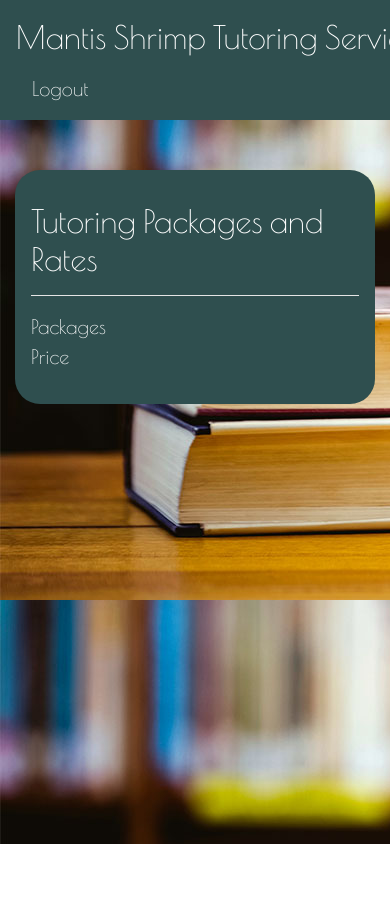
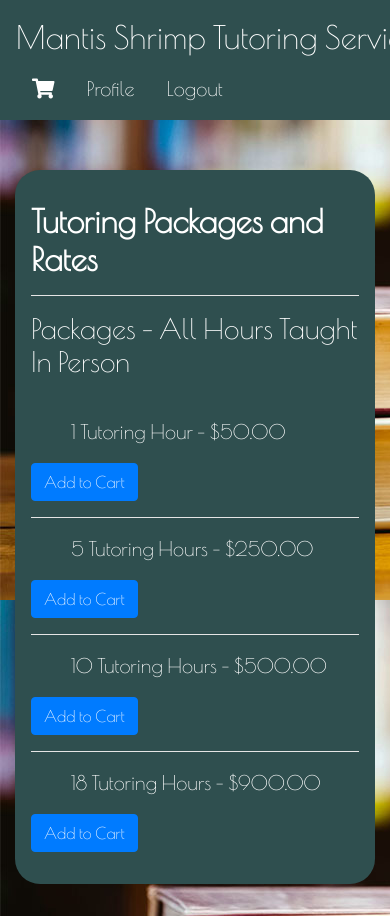
Before and after one commit to BenHonken/mantis-shrimp, a website: page views/store.html in a window 390 px wide. Shown: the top 916 px of the page. Before the commit the page ends 844 px from the top, so only its background shows below. Drawn offline with nearby package versions, Linux system fonts and the light colour scheme.

Commit message:
store page updated and styled

```diff
--- a/public/assets/css/style.css
+++ b/public/assets/css/style.css
@@ -33,6 +33,10 @@ hr {
     color: black;
 }
 
+#logModal {
+    color: black;
+}
+
 a:link {
     color: white;
   }
--- a/views/store.html
+++ b/views/store.html
@@ -5,10 +5,10 @@
         <meta content="width=device-width, initial-scale=1.0" name="viewport">
         <meta content="ie=edge" http-equiv="X-UA-Compatible">
         <link crossorigin="anonymous" href="https://stackpath.bootstrapcdn.com/bootstrap/4.4.1/css/bootstrap.min.css" integrity="sha384-Vkoo8x4CGsO3+Hhxv8T/Q5PaXtkKtu6ug5TOeNV6gBiFeWPGFN9MuhOf23Q9Ifjh" rel="stylesheet">
-        <script crossorigin="anonymous" integrity="sha384-J6qa4849blE2+poT4WnyKhv5vZF5SrPo0iEjwBvKU7imGFAV0wwj1yYfoRSJoZ+n" src="https://code.jquery.com/jquery-3.4.1.slim.min.js"></script>
-        <script crossorigin="anonymous" integrity="sha384-Q6E9RHvbIyZFJoft+2mJbHaEWldlvI9IOYy5n3zV9zzTtmI3UksdQRVvoxMfooAo" src="https://cdn.jsdelivr.net/npm/popper.js@1.16.0/dist/umd/popper.min.js"></script>
+        <script src="https://code.jquery.com/jquery-3.4.1.min.js" integrity="sha256-CSXorXvZcTkaix6Yvo6HppcZGetbYMGWSFlBw8HfCJo="crossorigin="anonymous"></script>        <script crossorigin="anonymous" integrity="sha384-Q6E9RHvbIyZFJoft+2mJbHaEWldlvI9IOYy5n3zV9zzTtmI3UksdQRVvoxMfooAo" src="https://cdn.jsdelivr.net/npm/popper.js@1.16.0/dist/umd/popper.min.js"></script>
         <script crossorigin="anonymous" integrity="sha384-wfSDF2E50Y2D1uUdj0O3uMBJnjuUD4Ih7YwaYd1iqfktj0Uod8GCExl3Og8ifwB6" src="https://stackpath.bootstrapcdn.com/bootstrap/4.4.1/js/bootstrap.min.js"></script>
         <link href="https://fonts.googleapis.com/css?family=Poiret+One&display=swap" rel="stylesheet">
+        <link crossorigin="anonymous" href="https://use.fontawesome.com/releases/v5.8.1/css/all.css" integrity="sha384-50oBUHEmvpQ+1lW4y57PTFmhCaXp0ML5d60M1M7uH2+nqUivzIebhndOJK28anvf" rel="stylesheet"/>
         <link href="../public/assets/css/style.css" rel="stylesheet">
         <link href="../public/assets/css/animate.css" rel="stylesheet">
         <title>MSTS - Store</title>
@@ -21,8 +21,17 @@
                     <img alt="shrimp" class="img-responsive" id="shrimp" src="../public/assets/images/shrimp.png"></a>
                 <ul class="nav float-right">
                     <li class="nav-item">
+                        <a class="nav-link" id="cart">
+                            <i class="fas fa-shopping-cart"></i>
+                        </a>
+                    </li>
+                    <li class="nav-item">
+                        <a class="nav-link" href="/" id="profile">Profile</a>
+                    </li>
+                    <li class="nav-item">
                         <a class="nav-link" href="index.html" id="logout">Logout</a>
                     </li>
+
                 </ul>
             </nav>
         </header>
@@ -31,13 +40,69 @@
 
             <div class="jumbotron animated fadeIn">
 
-                <h2>Tutoring Packages and Rates</h2>
+                <h2><strong>Tutoring Packages and Rates</strong></h2>
 
                 <hr>
 
                 <div class="row">
-                    <div class="col-md-6">Packages</div>
-                    <div class="col-md-6">Price</div>
+                    <div class="col-md-12">
+
+                        <h3>Packages - All Hours Taught In Person</h3>
+
+                        <br/>
+
+                        <div class="row">
+                            <div class="col-md-10">
+                                <ul>
+                                    1 Tutoring Hour - $50.00
+                                </ul>
+                            </div>
+                            <div class="col-md-2">
+                                <button class="btn btn-primary" id="package1" type="button">Add to Cart</button>
+                            </div>
+                        </div>
+
+                        <hr>
+
+                        <div class="row">
+                            <div class="col-md-10">
+                                <ul>
+                                    5 Tutoring Hours - $250.00
+                                </ul>
+                            </div>
+                            <div class="col-md-2">
+                                <button class="btn btn-primary" id="package2" type="button">Add to Cart</button>
+                            </div>
+                        </div>
+
+                        <hr>
+
+                        <div class="row">
+                            <div class="col-md-10">
+                                <ul>
+                                    10 Tutoring Hours - $500.00
+                                </ul>
+                            </div>
+                            <div class="col-md-2">
+                                <button class="btn btn-primary" id="package3" type="button">Add to Cart</button>
+                            </div>
+                        </div>
+
+                        <hr>
+
+                        <div class="row">
+                            <div class="col-md-10">
+                                <ul>
+                                    18 Tutoring Hours - $900.00
+                                </ul>
+                            </div>
+                            <div class="col-md-2">
+                                <button class="btn btn-primary" id="package4" type="button">Add to Cart</button>
+                            </div>
+                        </div>
+
+                    </div>
+
                 </div>
 
             </div>
```
Also changed, not shown: views/admin.html (+1 -1 lines), views/index.html (+2 -3 lines), views/student.html (+2 -3 lines), views/tutor.html (+22 -17 lines).
